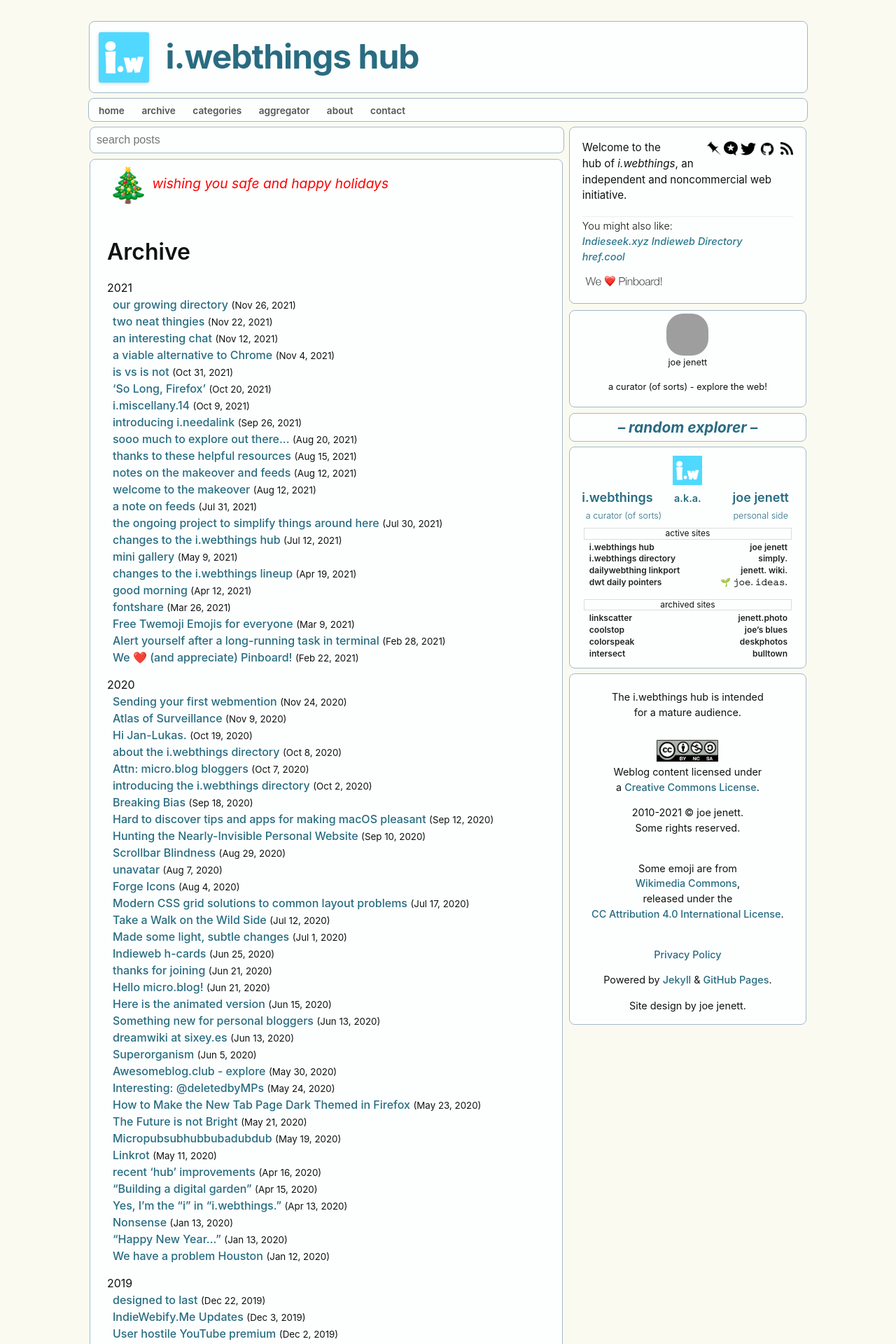
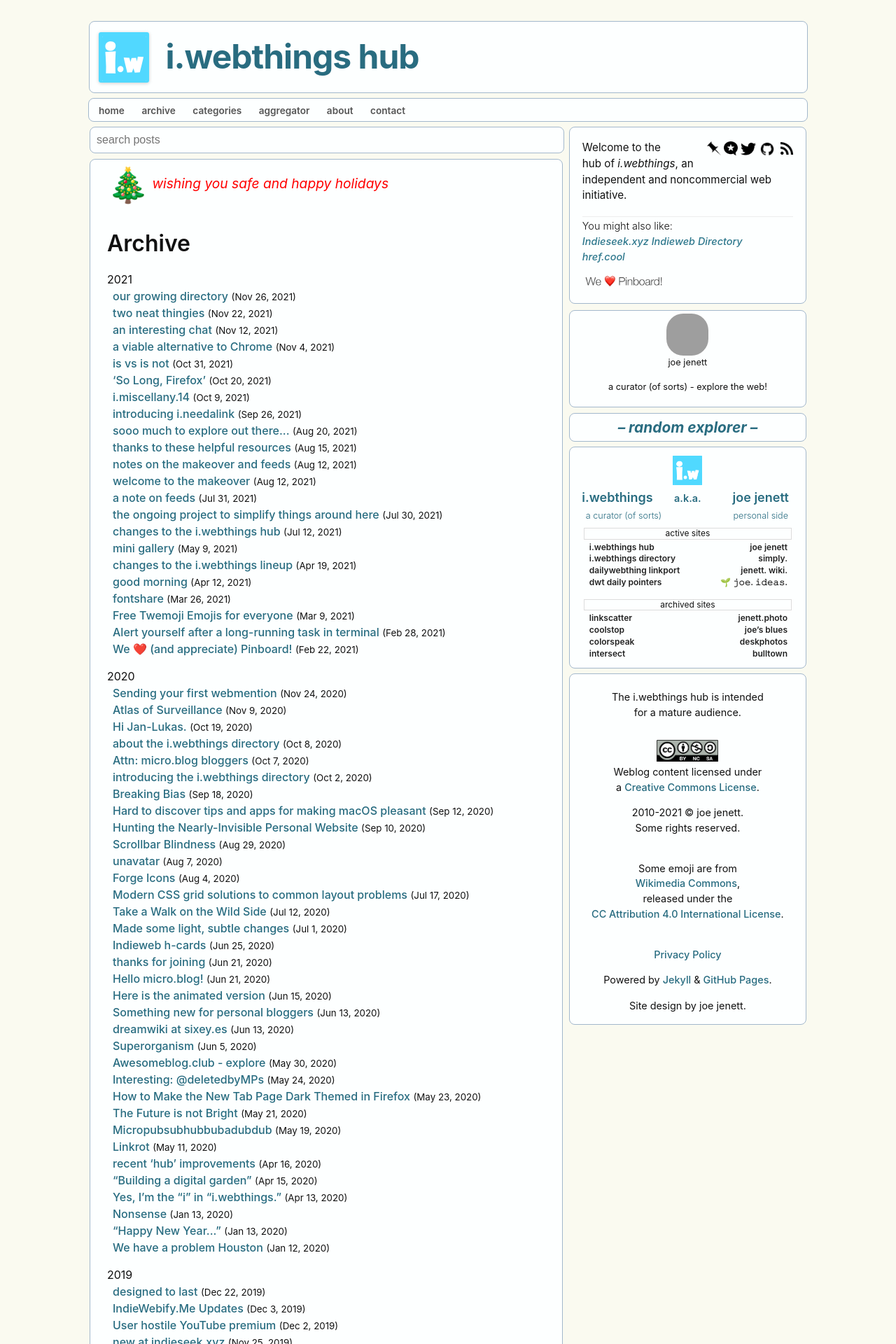
Before and after one commit to joejenett/i.webthings, a Jekyll site: the page built from archive/index.md, in a window 1280 px wide. Shown: the top 1920 px of the page at 70% size. Built offline with Jekyll 4.4.1, drawn with Linux system fonts in a browser that asks for light colours; comment, search, counter and statistics services are not loaded; grey boxes are pictures that could not be loaded.

Commit message:
Update archive.html

```diff
--- a/_layouts/archive.html
+++ b/_layouts/archive.html
@@ -4,7 +4,7 @@ layout: default
 <div class="home">
 <span style="font-size:3em;">🎄</span> <span style="font-style:italic;font-size:1.2em;position:relative;top:-12px;color:red;">wishing you safe and happy holidays</span>
   {%- if page.title -%}
-    <h1 class="page-heading" style="margin-top:36px;">{{ page.title }}</h1>
+    <h1 class="page-heading" style="margin-top:24px;">{{ page.title }}</h1>
   {%- endif -%}
 
   {%- assign posts = site.posts -%}
```
